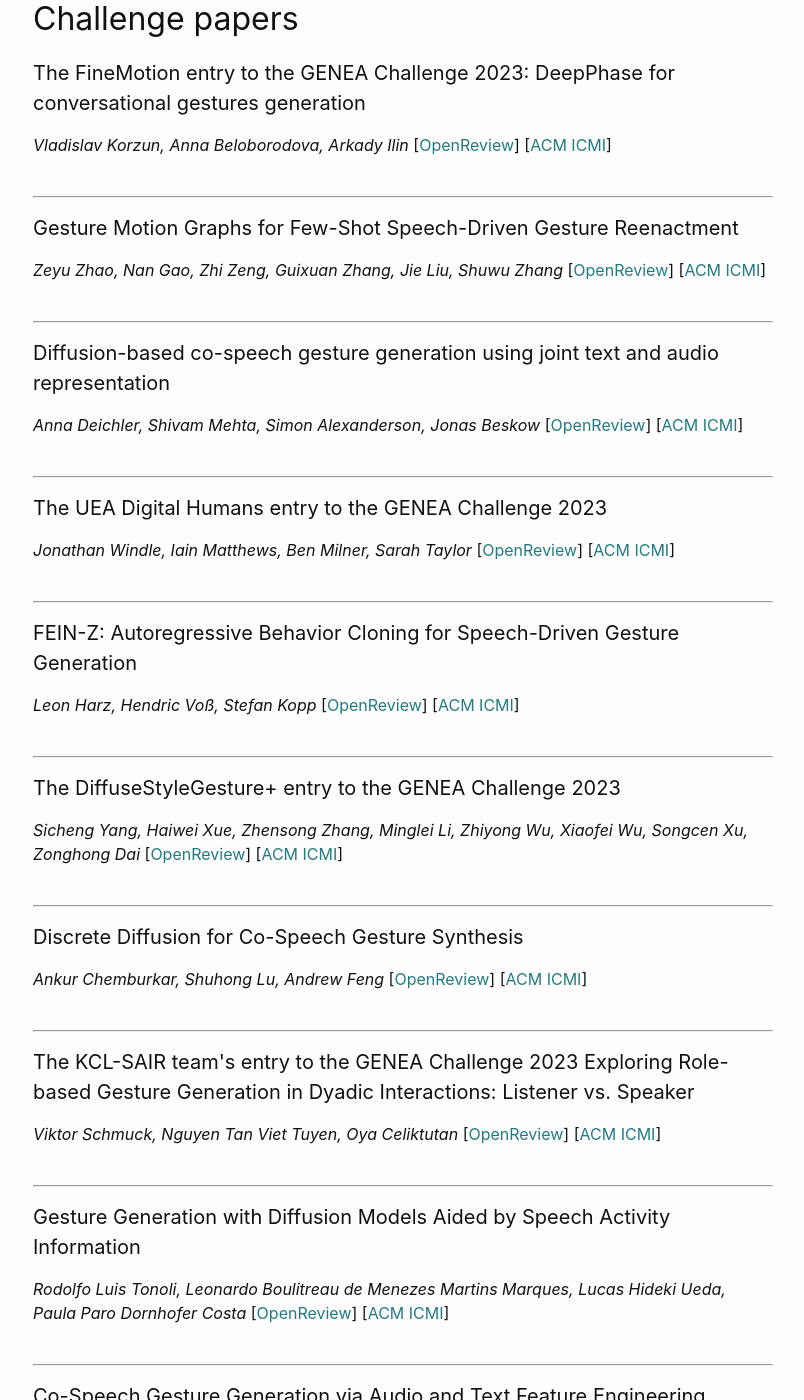
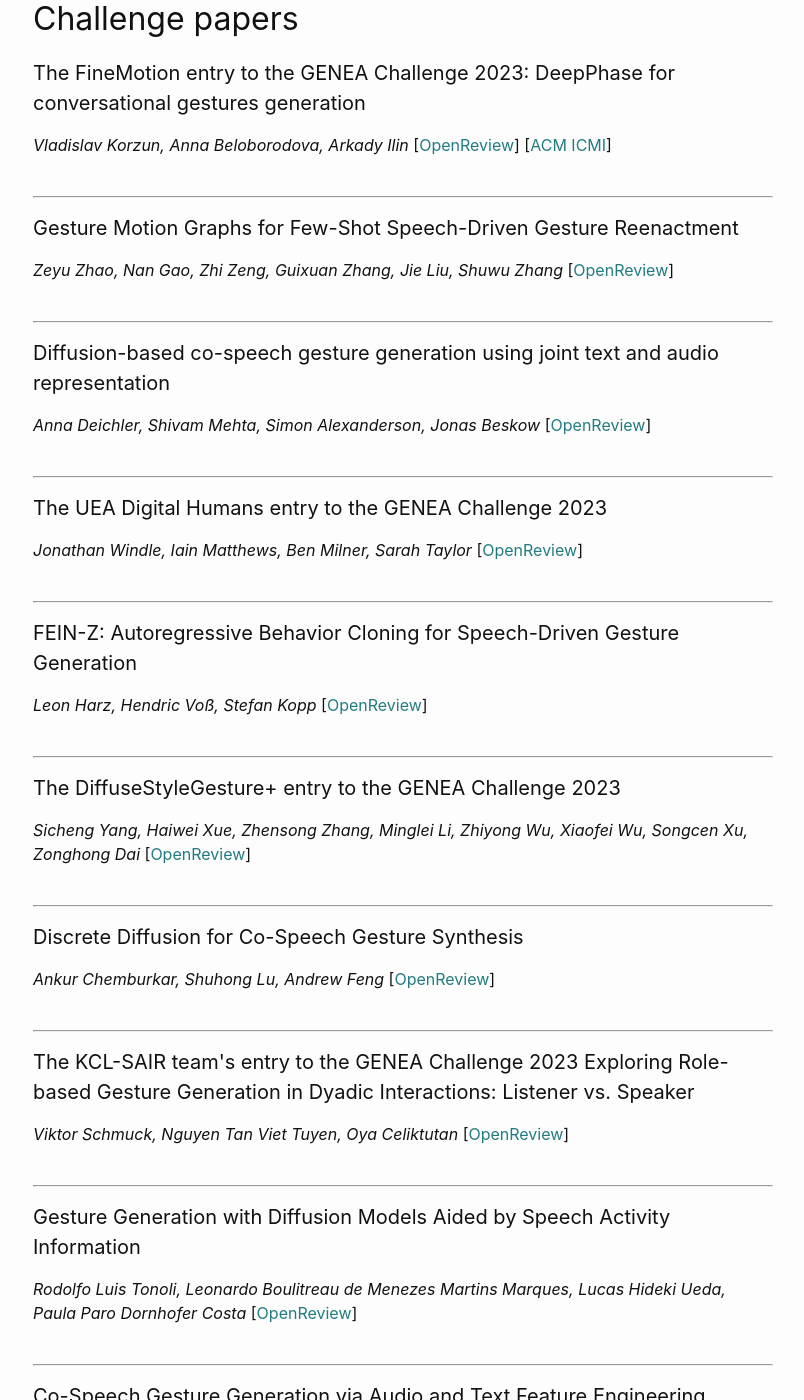
Before and after one commit to Svito-zar/Svito-zar.github.io, a Jekyll site: the page built from _posts/2023-08-09-GENEA_challenge_2023.md, in a window 1280 px wide and 1400 px high, scrolled down 2253 px. Shown: the whole window, without its empty margins (237-1041 px from the left). Built offline with Jekyll 4.4.1, drawn with Linux system fonts in a browser that asks for light colours; some of the changed text lies outside the part shown.

Commit message:
Revert back

```diff
--- a/_posts/2023-08-09-GENEA_challenge_2023.md
+++ b/_posts/2023-08-09-GENEA_challenge_2023.md
@@ -84,18 +84,14 @@
                         <p>
                         <h4>Gesture Motion Graphs for Few-Shot Speech-Driven Gesture Reenactment</h4>
                         <i>Zeyu Zhao, Nan Gao, Zhi Zeng, Guixuan Zhang, Jie Liu, Shuwu Zhang</i> [<a
-                            href="https://openreview.net/forum?id=CMivR3x5fpC" target="_blank">OpenReview</a>] [<a
-                            href="https://doi.org/10.1145/3577190.3616118" target="_blank">ACM ICMI</a>]
-                        <br><br>
+                            href="https://openreview.net/forum?id=CMivR3x5fpC" target="_blank">OpenReview</a>]<br><br>
                         </p>
                         <hr>
 
                         <p>
                         <h4>Diffusion-based co-speech gesture generation using joint text and audio representation</h4>
                         <i> Anna Deichler, Shivam Mehta, Simon Alexanderson, Jonas Beskow</i> [<a
-                            href=" https://openreview.net/forum?id=vD3_u_kbkqS" target="_blank">OpenReview</a>] [<a
-                            href="https://doi.org/10.1145/3577190.3616117" target="_blank">ACM ICMI</a>]
-                        <br><br>
+                            href=" https://openreview.net/forum?id=vD3_u_kbkqS" target="_blank">OpenReview</a>]<br><br>
                         </p>
                         <hr>
 
@@ -103,18 +99,14 @@
                         <p>
                         <h4>The UEA Digital Humans entry to the GENEA Challenge 2023</h4>
                         <i>Jonathan Windle, Iain Matthews, Ben Milner, Sarah Taylor</i> [<a
-                            href="https://openreview.net/forum?id=bBrebR1YpXe" target="_blank">OpenReview</a>] [<a
-                            href="https://doi.org/10.1145/3577190.3616116" target="_blank">ACM ICMI</a>]
-                        <br><br>
+                            href="https://openreview.net/forum?id=bBrebR1YpXe" target="_blank">OpenReview</a>]<br><br>
                         </p>
                         <hr>
 
                         <p>
                         <h4>FEIN-Z: Autoregressive Behavior Cloning for Speech-Driven Gesture Generation</h4>
                         <i>Leon Harz, Hendric Voß, Stefan Kopp</i> [<a
-                            href="https://openreview.net/forum?id=FovoQL3nygw" target="_blank">OpenReview</a>] [<a
-                            href="https://doi.org/10.1145/3577190.3616115" target="_blank">ACM ICMI</a>]
-                        <br><br>
+                            href="https://openreview.net/forum?id=FovoQL3nygw" target="_blank">OpenReview</a>]<br><br>
                         </p>
                         <hr>
 
@@ -123,18 +115,14 @@
                         <i>Sicheng Yang, Haiwei Xue, Zhensong Zhang, Minglei Li, Zhiyong Wu, Xiaofei Wu, Songcen Xu,
                             Zonghong
                             Dai</i> [<a href="https://openreview.net/forum?id=zrcgseqv0n2"
-                            target="_blank">OpenReview</a>] [<a
-                            href="https://doi.org/10.1145/3577190.3616114" target="_blank">ACM ICMI</a>]
-                        <br><br>
+                            target="_blank">OpenReview</a>]<br><br>
                         </p>
                         <hr>
 
                         <p>
                         <h4>Discrete Diffusion for Co-Speech Gesture Synthesis</h4>
                         <i>Ankur Chemburkar, Shuhong Lu, Andrew Feng</i> [<a
-                            href="https://openreview.net/forum?id=xPQcKA56N4j" target="_blank">OpenReview</a>] [<a
-                            href="https://doi.org/10.1145/3610661.3616556" target="_blank">ACM ICMI</a>]
-                        <br><br>
+                            href="https://openreview.net/forum?id=xPQcKA56N4j" target="_blank">OpenReview</a>]<br><br>
                         </p>
                         <hr>
 
@@ -143,9 +131,7 @@
                             Generation in
                             Dyadic Interactions: Listener vs. Speaker</h4>
                         <i>Viktor Schmuck, Nguyen Tan Viet Tuyen, Oya Celiktutan</i> [<a
-                            href="https://openreview.net/forum?id=oW4rUGjbMYg" target="_blank">OpenReview</a>] [<a
-                            href="https://doi.org/10.1145/3610661.3616555" target="_blank">ACM ICMI</a>]
-                        <br><br>
+                            href="https://openreview.net/forum?id=oW4rUGjbMYg" target="_blank">OpenReview</a>]<br><br>
                         </p>
                         <hr>
 
@@ -154,27 +140,21 @@
                         <i>Rodolfo Luis Tonoli, Leonardo Boulitreau de Menezes Martins Marques, Lucas Hideki Ueda, Paula
                             Paro
                             Dornhofer Costa</i> [<a href="https://openreview.net/forum?id=S9Efb3MoiZ"
-                            target="_blank">OpenReview</a>] [<a
-                            href="https://doi.org/10.1145/3610661.3616554" target="_blank">ACM ICMI</a>]
-                        <br><br>
+                            target="_blank">OpenReview</a>]<br><br>
                         </p>
                         <hr>
 
                         <p>
                         <h4>Co-Speech Gesture Generation via Audio and Text Feature Engineering</h4>
                         <i>Geunmo Kim, Jaewoong Yoo, Hyedong Jung</i> [<a
-                            href="https://openreview.net/forum?id=mK2qMNf0_Nd" target="_blank">OpenReview</a>] [<a
-                            href="https://doi.org/10.1145/3610661.3616553" target="_blank">ACM ICMI</a>]
-                        <br><br>
+                            href="https://openreview.net/forum?id=mK2qMNf0_Nd" target="_blank">OpenReview</a>]<br><br>
                         </p>
                         <hr>
 
                         <p>
                         <h4>DiffuGesture: Generating Human Gesture From Two-person Dialogue With Diffusion Models</h4>
                         <i>Weiyu Zhao, Liangxiao Hu, Shengping Zhang</i> [<a
-                            href="https://openreview.net/forum?id=swc28UDR8Wk" target="_blank">OpenReview</a>] [<a
-                            href="https://doi.org/10.1145/3610661.3616552" target="_blank">ACM ICMI</a>]
-                        <br><br>
+                            href="https://openreview.net/forum?id=swc28UDR8Wk" target="_blank">OpenReview</a>]<br><br>
                         </p>
                         <hr>
 
@@ -183,9 +163,7 @@
                             generation
                         </h4>
                         <i>Gwantae Kim, Yuanming Li, Hanseok Ko</i> [<a
-                            href="https://openreview.net/forum?id=Mm44wlJICIj" target="_blank">OpenReview</a>] [<a
-                            href="https://doi.org/10.1145/3610661.3616551" target="_blank">ACM ICMI</a>]
-                        <br><br>
+                            href="https://openreview.net/forum?id=Mm44wlJICIj" target="_blank">OpenReview</a>]<br><br>
                         </p>
 
 </section>
```
